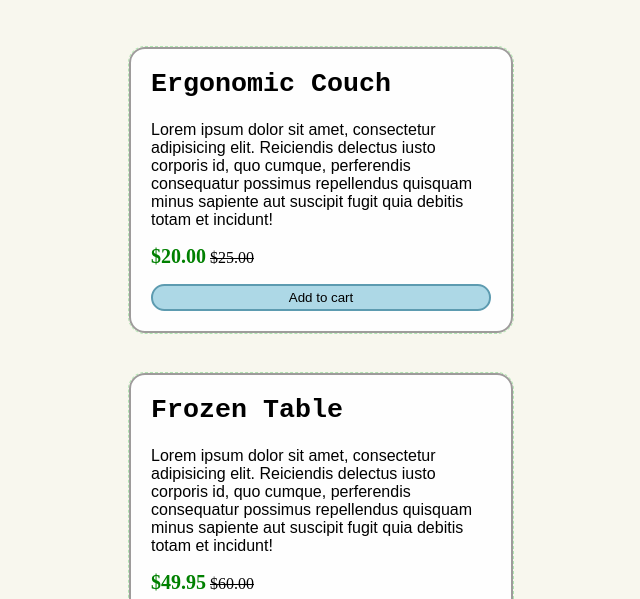
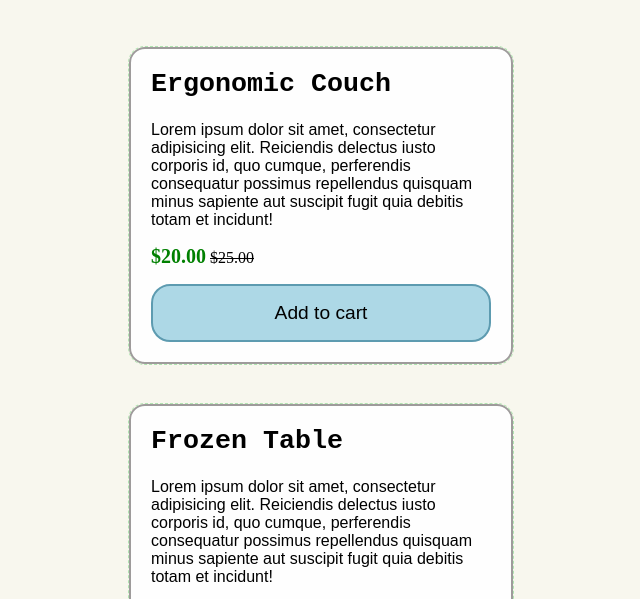
Before and after one commit to shauvia/furniture-emporium, a plain HTML site: page index.html in a window 1280 px wide. Shown: the part 174-773 px from the top of the page, without its empty margins (319-959 px from the left). Drawn offline with Linux system fonts and the light colour scheme.

Commit message:
created hover over button styling

```diff
--- a/index.css
+++ b/index.css
@@ -47,7 +47,13 @@ h2 {
 button {
   width: 100%;
   background-color: lightblue;
-  height: 2em;
+  height: 3em;
   border: 2px rgb(93, 155, 176) solid;
   border-radius: 1em;
+  font-size: 1.2em;
 }
+
+button:hover {
+  background-color: rgb(0, 116, 154);
+  color: rgb(255, 255, 255);
+}
```
